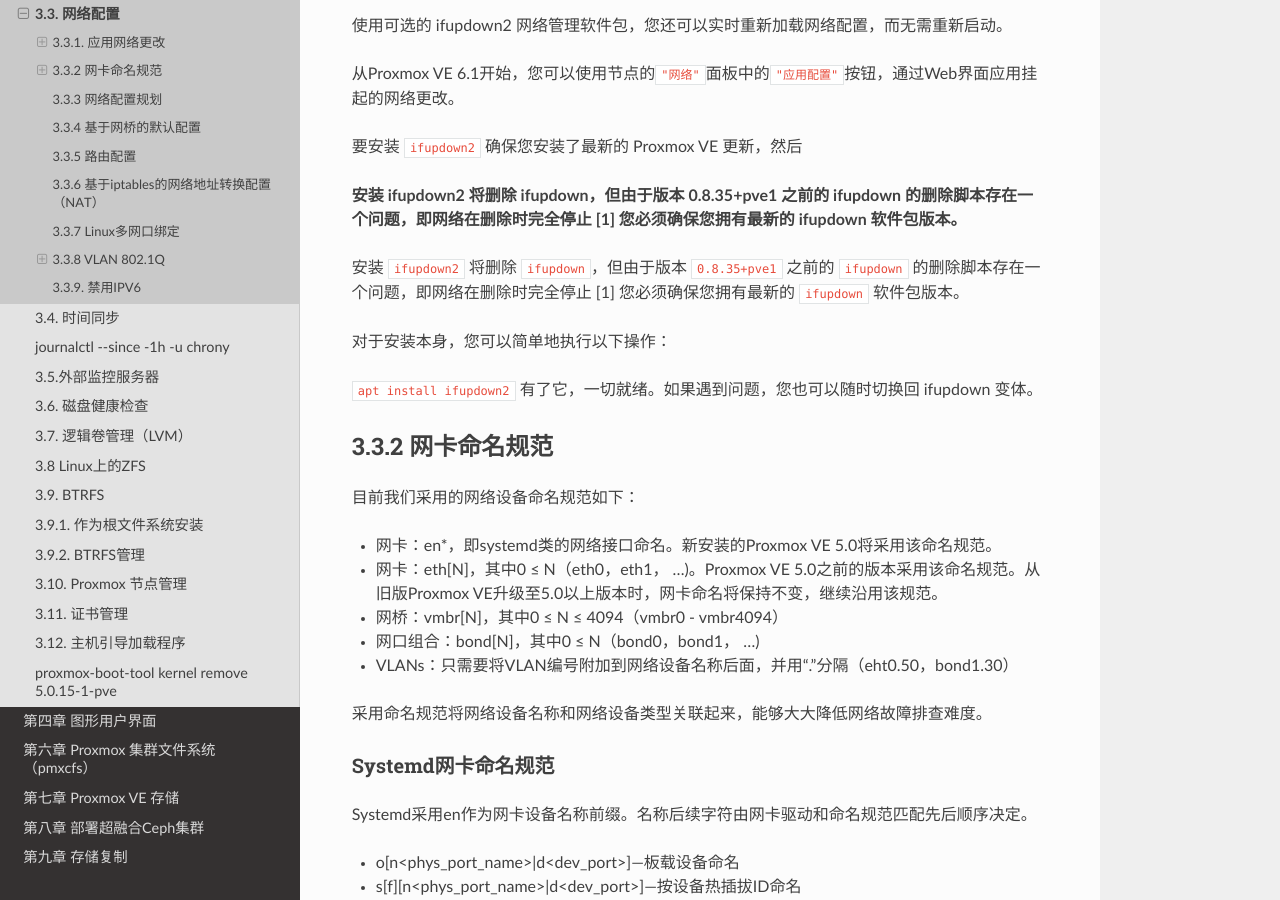
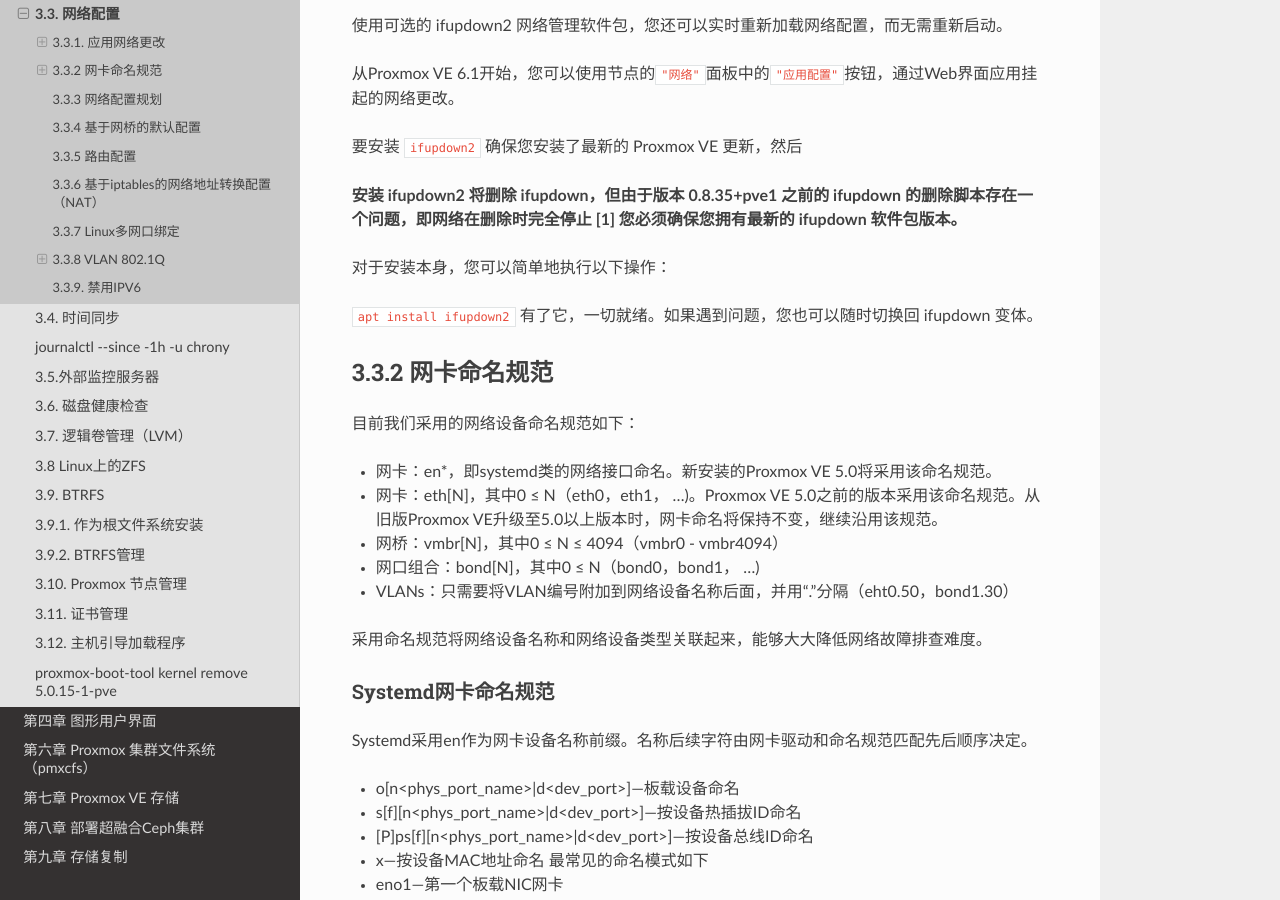
Before and after one commit to jiangcuo/pve-doc-cn, a Sphinx documentation site: the page built from source/hostsysmgr/netconfig.md, in a window 1280 px wide and 900 px high, scrolled down 634 px. Built offline with Sphinx 7.4.7 and the Read the Docs theme 2.0.0, drawn with Linux system fonts in a browser that asks for light colours; pages that are not in the unit, such as notebooks, are missing from menus.

Commit message:
删除23行重复翻译
23行存在与21行重复内容

```diff
--- a/source/hostsysmgr/netconfig.md
+++ b/source/hostsysmgr/netconfig.md
@@ -19,8 +19,6 @@
 要安装 `ifupdown2` 确保您安装了最新的 Proxmox VE 更新，然后
 
 **安装 ifupdown2 将删除 ifupdown，但由于版本 0.8.35+pve1 之前的 ifupdown 的删除脚本存在一个问题，即网络在删除时完全停止 [1] 您必须确保您拥有最新的 ifupdown 软件包版本。**
-
-安装 `ifupdown2` 将删除 `ifupdown`，但由于版本 `0.8.35+pve1` 之前的 `ifupdown` 的删除脚本存在一个问题，即网络在删除时完全停止 [1] 您必须确保您拥有最新的 `ifupdown` 软件包版本。
 
 对于安装本身，您可以简单地执行以下操作：
 
```
